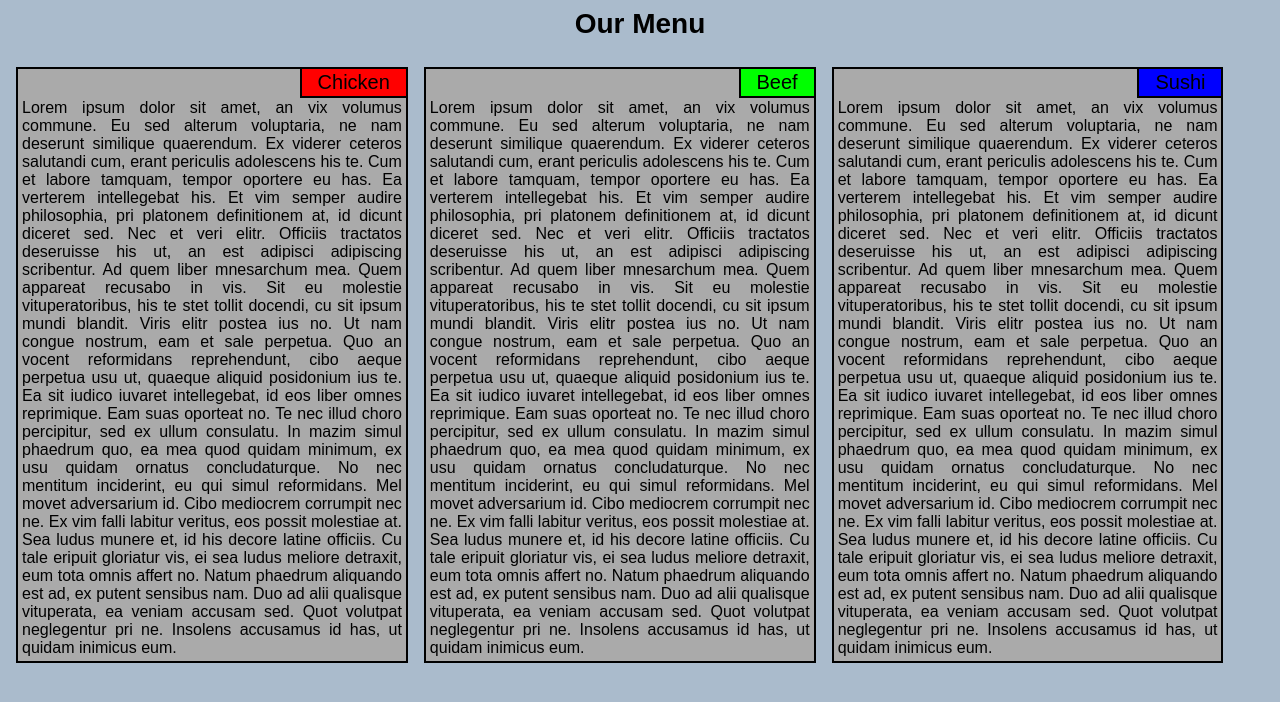
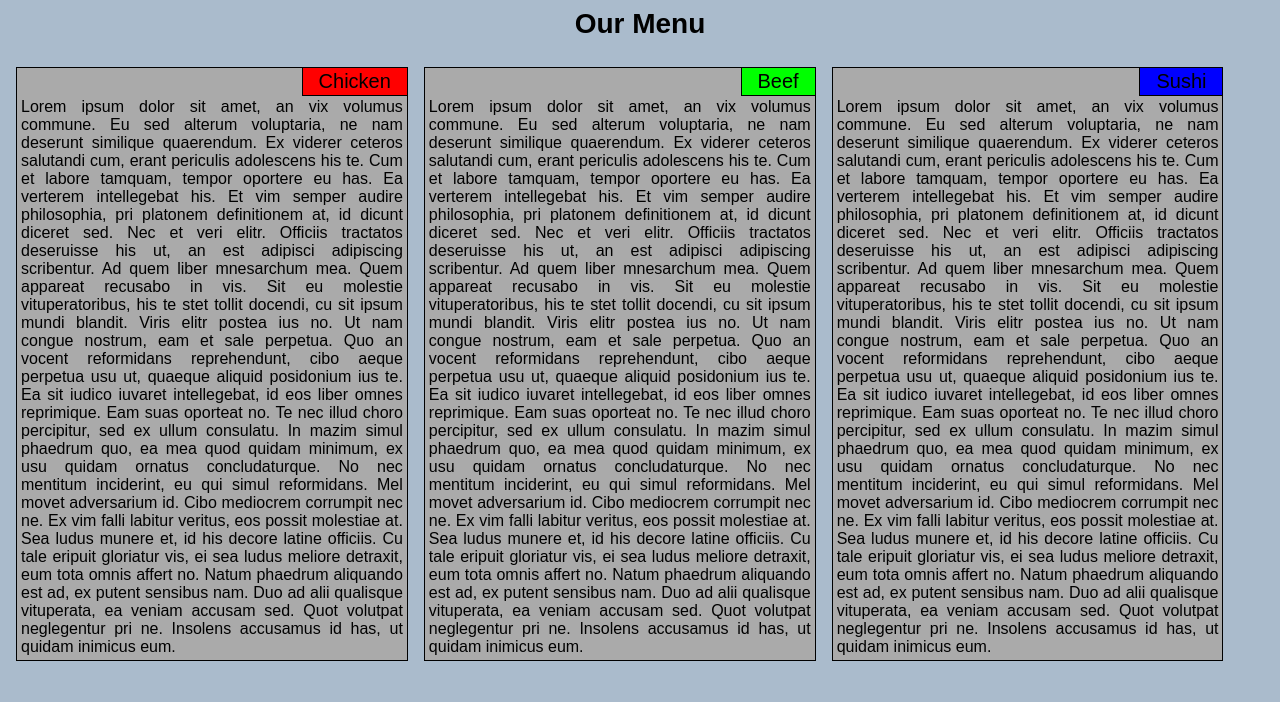
Before and after one commit to chin8/coursera-css, a plain HTML site: page module2-solution/index.html in a window 1280 px wide. Drawn offline with Linux system fonts and the light colour scheme.

Commit message:
fixed line width

```diff
--- a/module2-solution/style.css
+++ b/module2-solution/style.css
@@ -11,7 +11,7 @@ body {
 }
 .item{
     border-style: solid;
-    border-width: 2px;
+    border-width: 1px;
     border-color: #000;
     margin: 8px;
     background-color: #aaa;
@@ -24,7 +24,7 @@ body {
     top: 0px;
     float: right;
     border-style: solid;
-    border-width: 0px 0px 2px 2px;
+    border-width: 0px 0px 1px 1px;
     border-color: #000;
     padding: 2px 16px 2px 16px;
     text-align: center;
```
